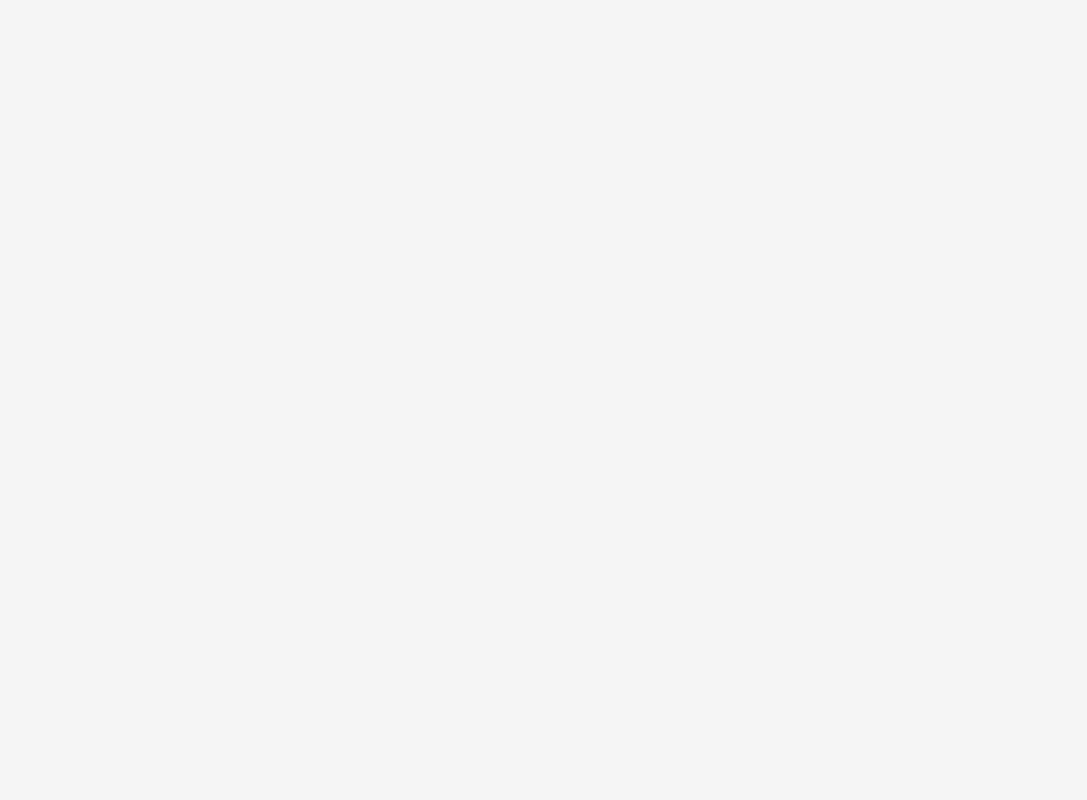
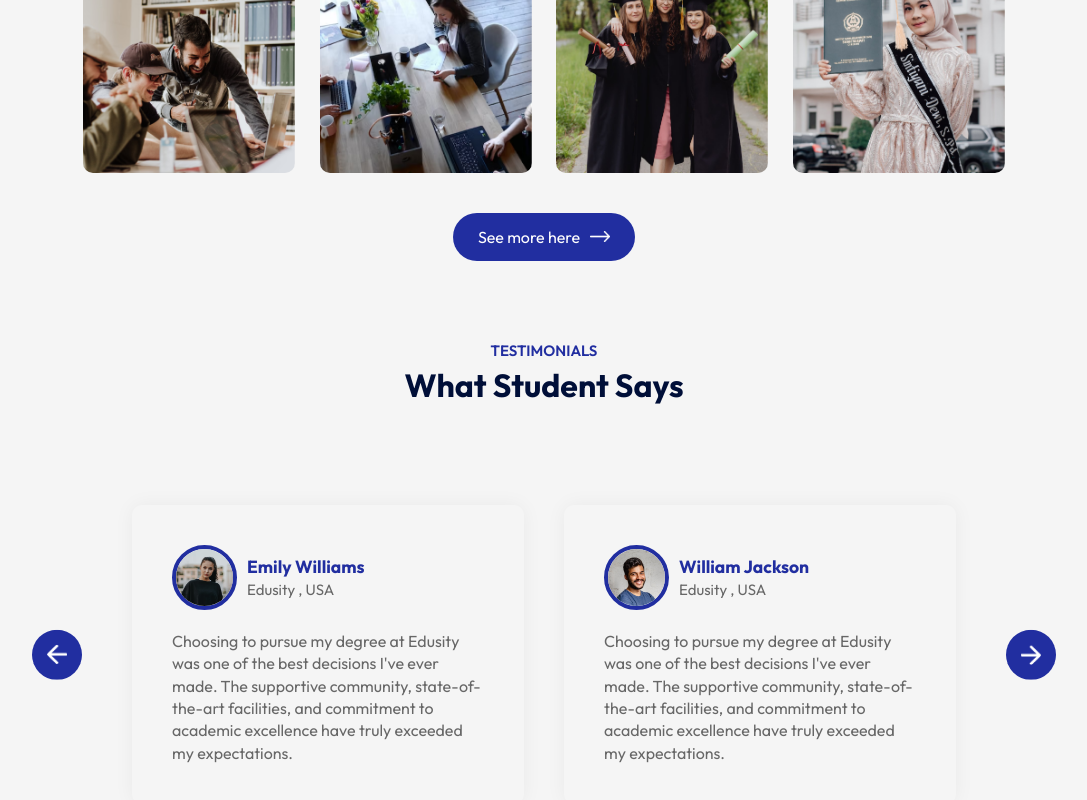
Before and after one commit to erkincak/Eduwebsite, a React (Vite) app: page / in a window 1280 px wide. Shown: the part 2132-2932 px from the top of the page, without its empty margins (96-1183 px from the left). Before the commit the page ends 1894 px from the top, so only its background shows below. Built offline with nearby package versions, Linux system fonts and the light colour scheme; a web font is replaced by a local one.

Commit message:
new pages

```diff
--- a/src/App.jsx
+++ b/src/App.jsx
@@ -4,6 +4,8 @@
 import Programs from "./Components/Programs/Programs";
 import Title from "./Components/Title/Title";
 import About from "./Components/About/About";
+import Campus from "./Components/Campus/Campus";
+import Testimonials from "./Components/Testimonials/Testimonials";
 
 function App() {
   return (
@@ -14,6 +16,10 @@
         <Title subTitle="Our Programs" title=" What We Offer" />
         <Programs />
         <About />
+        <Title subTitle="Gallery" title="Campus Photos" />
+        <Campus />
+        <Title subTitle="TESTIMONIALS" title="What Student Says" />
+        <Testimonials />
       </div>
     </div>
   );
--- /dev/null
+++ b/src/Components/Campus/Campus.css
@@ -0,0 +1,16 @@
+.campus {
+  margin: 80px auto;
+  width: 90%;
+  text-align: center;
+}
+.gallery {
+  display: flex;
+  align-items: center;
+  justify-content: space-between;
+  margin-bottom: 40px;
+}
+
+.gallery img {
+  width: 23%;
+  border-radius: 10px;
+}
--- /dev/null
+++ b/src/Components/Campus/Campus.jsx
@@ -0,0 +1,24 @@
+import React from "react";
+import "./Campus.css";
+import gallery_1 from "../../assets/gallery-1.png";
+import gallery_2 from "../../assets/gallery-2.png";
+import gallery_3 from "../../assets/gallery-3.png";
+import gallery_4 from "../../assets/gallery-4.png";
+import white_arrow from "../../assets/white-arrow.png";
+
+function Campus() {
+  return (
+    <div className="campus">
+      <div className="gallery">
+        <img src={gallery_1} alt="" />
+        <img src={gallery_2} alt="" />
+        <img src={gallery_3} alt="" />
+        <img src={gallery_4} alt="" />
+      </div>
+      <button className="btn dark-btn">
+        See more here <img src={white_arrow} alt="" />
+      </button>
+    </div>
+  );
+}
+export default Campus;
--- /dev/null
+++ b/src/Components/Testimonials/Testimonials.css
@@ -0,0 +1,58 @@
+.testimonials {
+  margin: 80px auto;
+  padding: 0 80px;
+  position: relative;
+}
+.next-btn,
+.back-btn {
+  position: absolute;
+  top: 50%;
+  right: 0;
+  transform: translateY(-50%);
+  padding: 15px;
+  width: 50px;
+  border-radius: 50%;
+  cursor: pointer;
+  background: #212ea0;
+}
+.back-btn {
+  right: auto;
+  left: 0;
+}
+.slider {
+  overflow: hidden;
+}
+.slider ul {
+  display: flex;
+  width: 200%;
+  overflow-x: hidden;
+  transition: 0.5s;
+}
+.slider ul li {
+  list-style: none;
+  width: 50%;
+  padding: 20px;
+}
+.slide {
+  box-shadow: 0 0 20px rgba(0, 0, 0, 0.05);
+  padding: 40px;
+  border-radius: 10px;
+  color: #676767;
+  line-height: 1.4;
+}
+.slide img {
+  width: 65px;
+  border-radius: 50%;
+  margin-right: 10px;
+  border: 4px solid #212ea0;
+}
+
+.user-info {
+  display: flex;
+  align-items: center;
+  margin-bottom: 20px;
+  font-size: 15px;
+}
+.user-info h3 {
+  color: #212ea0;
+}
--- /dev/null
+++ b/src/Components/Testimonials/Testimonials.jsx
@@ -0,0 +1,100 @@
+import React, { useRef } from "react";
+import "./Testimonials.css";
+import next_icon from "../../assets/next-icon.png";
+import back_icon from "../../assets/back-icon.png";
+import user_1 from "../../assets/user-1.png";
+import user_2 from "../../assets/user-2.png";
+import user_3 from "../../assets/user-3.png";
+import user_4 from "../../assets/user-4.png";
+
+function Testimonials() {
+  const slider = useRef();
+
+  const slideForward = () => {};
+  const slideBackward = () => {};
+
+  return (
+    <div className="testimonials">
+      <img src={next_icon} alt="" className="next-btn" onClick={slideForward} />
+      <img
+        src={back_icon}
+        alt=""
+        className="back-btn"
+        onClick={slideBackward}
+      />
+      <div className="slider">
+        <ul ref={slider}>
+          <li>
+            <div className="slide">
+              <div className="user-info">
+                <img src={user_1} alt="" />
+                <div>
+                  <h3>Emily Williams</h3>
+                  <span>Edusity , USA</span>
+                </div>
+              </div>
+              <p>
+                Choosing to pursue my degree at Edusity was one of the best
+                decisions I've ever made. The supportive community,
+                state-of-the-art facilities, and commitment to academic
+                excellence have truly exceeded my expectations.
+              </p>
+            </div>
+          </li>
+          <li>
+            <div className="slide">
+              <div className="user-info">
+                <img src={user_2} alt="" />
+                <div>
+                  <h3>William Jackson</h3>
+                  <span>Edusity , USA</span>
+                </div>
+              </div>
+              <p>
+                Choosing to pursue my degree at Edusity was one of the best
+                decisions I've ever made. The supportive community,
+                state-of-the-art facilities, and commitment to academic
+                excellence have truly exceeded my expectations.
+              </p>
+            </div>
+          </li>
+          <li>
+            <div className="slide">
+              <div className="user-info">
+                <img src={user_3} alt="" />
+                <div>
+                  <h3>Anna Willson</h3>
+                  <span>Edusity , USA</span>
+                </div>
+              </div>
+              <p>
+                Choosing to pursue my degree at Edusity was one of the best
+                decisions I've ever made. The supportive community,
+                state-of-the-art facilities, and commitment to academic
+                excellence have truly exceeded my expectations.
+              </p>
+            </div>
+          </li>
+          <li>
+            <div className="slide">
+              <div className="user-info">
+                <img src={user_4} alt="" />
+                <div>
+                  <h3>Tyler Boyd</h3>
+                  <span>Edusity , USA</span>
+                </div>
+              </div>
+              <p>
+                Choosing to pursue my degree at Edusity was one of the best
+                decisions I've ever made. The supportive community,
+                state-of-the-art facilities, and commitment to academic
+                excellence have truly exceeded my expectations.
+              </p>
+            </div>
+          </li>
+        </ul>
+      </div>
+    </div>
+  );
+}
+export default Testimonials;
--- a/src/index.css
+++ b/src/index.css
@@ -37,3 +37,7 @@
   width: 20px;
   margin-left: 10px;
 }
+.btn.dark-btn {
+  background: #212ea0;
+  color: #fff;
+}
```
